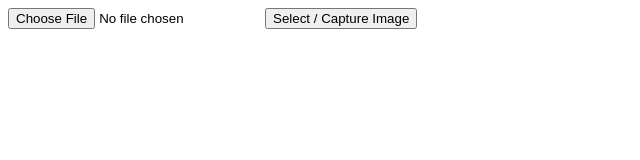
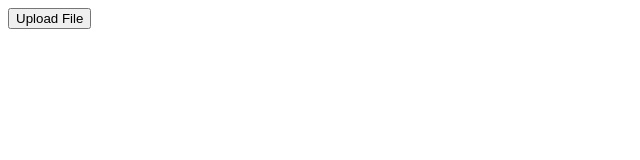
Before and after one commit to Adityavrmaa/demo, a plain HTML site: page index.html in a window 1280 px wide. Shown: the whole page, without its empty margins (0-640 px from the left). Drawn offline with Linux system fonts and the light colour scheme.

Commit message:
Update index.html

```diff
--- a/index.html
+++ b/index.html
@@ -1,74 +1,26 @@
-
 <!DOCTYPE html>
-
 <html lang="en">
-
 <head>
-
 <meta charset="UTF-8">
-
 <meta name="viewport" content="width=device-width, initial-scale=1.0">
-
-    <title>Image Selection and Capture</title>
-
+<title>File Upload</title>
 </head>
-
 <body>
-
-    <input id="imageInput" type="file" accept="image/*" capture="user">
-
-    <button onclick="handleButtonClick()">Select / Capture Image</button>
-
-    <img id="selectedImage" src="#" alt="Selected Image" style="display: none; max-width: 100%; height: auto;">
-
+<input id="fileInput" type="file" style="display: none;">
+<button onclick="handleUpload()">Upload File</button>
 <script>
-
-        function handleButtonClick() {
-
-            const imageInput = document.getElementById('imageInput');
-
-            const selectedImage = document.getElementById('selectedImage');
-
+       function handleUpload() {
+           const fileInput = document.getElementById('fileInput');
            // Trigger input click event to open file selection dialog or camera
-
-            imageInput.click();
-
+           fileInput.click();
            // Listen for changes in the input
-
-            imageInput.addEventListener('change', function (event) {
-
+           fileInput.addEventListener('change', function(event) {
                const file = event.target.files[0];
-
-                const reader = new FileReader();
-
-                // Display selected image
-
-                reader.onload = function () {
-
-                    selectedImage.src = reader.result;
-
-                    selectedImage.style.display = 'block';
-
-                };
-
-                if (file) {
-
-                    // Read the selected file as a data URL
-
-                    reader.readAsDataURL(file);
-
-                    // Log the selected file in the console
-
+               // Log the selected file object in the console
                console.log(file);
-
+               // You can now use the 'file' object for further processing, such as uploading it to a server
+           });
        }
-
-            });
-
-        }
-
 </script>
-
 </body>
-
 </html>
```
Lines whose indentation alone changed are shown as unchanged.
